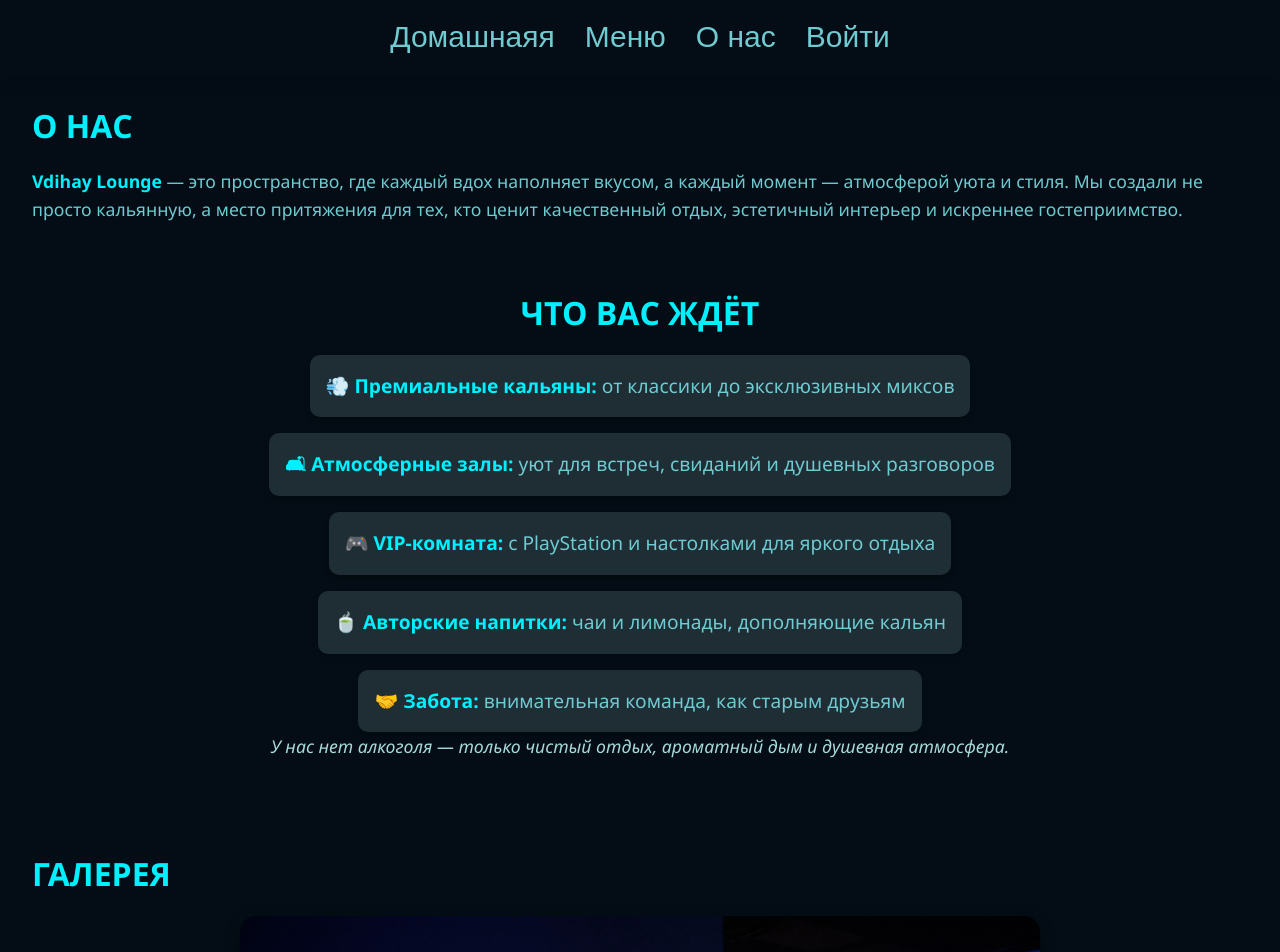
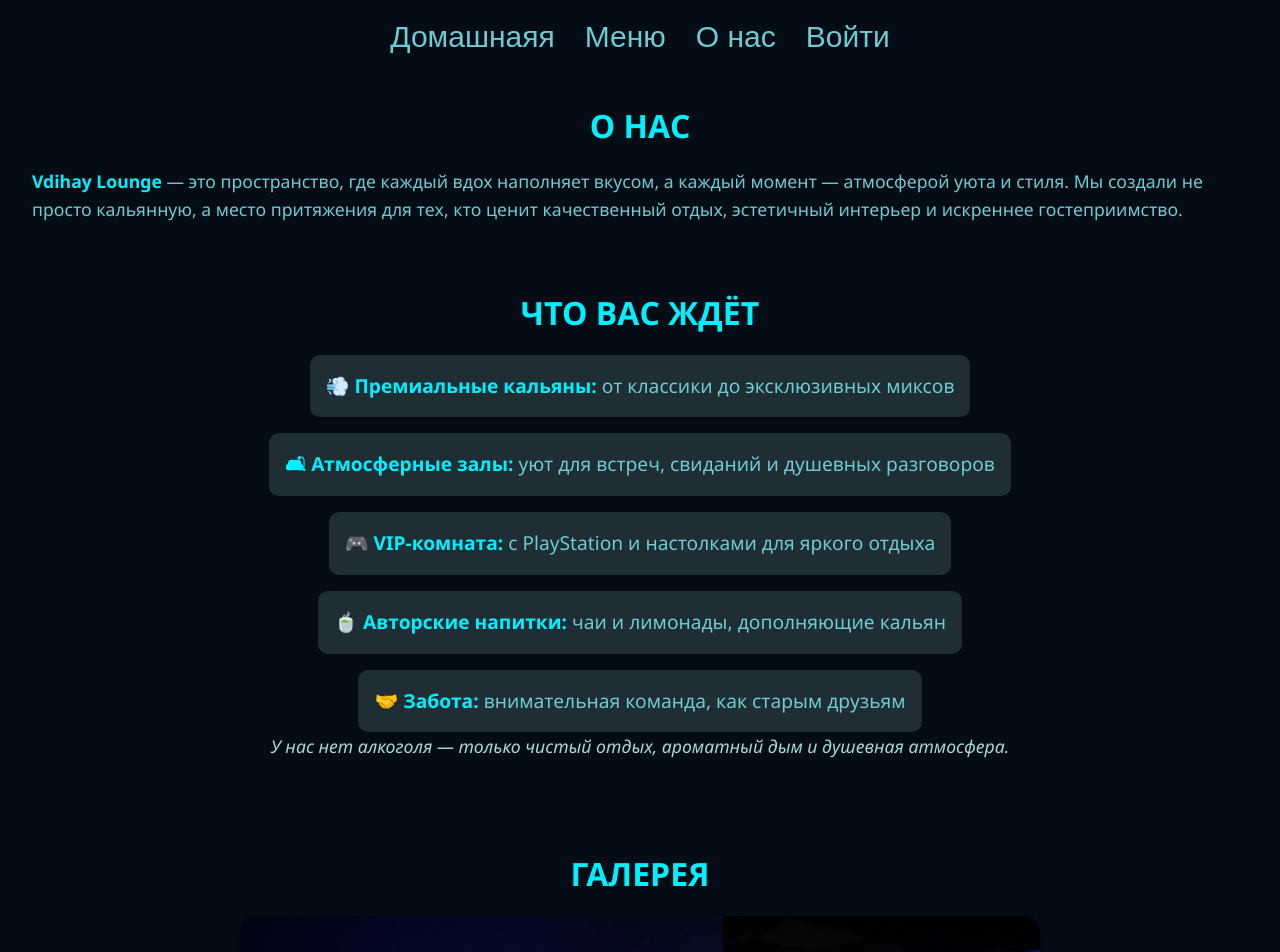
Before and after one commit to SpanDetectea/vdihay, a React (Create React App) app: page /about in a window 1280 px wide. Shown: the top 952 px of the page. Built offline with nearby package versions, Linux system fonts and the light colour scheme; no server answers; a web font is replaced by a local one.

Commit message:
fix bugs

```diff
--- a/src/Components/About/About.jsx
+++ b/src/Components/About/About.jsx
@@ -20,7 +20,7 @@
   return (
     <main className="about">
       <section className="about__us">
-        <h2>О нас</h2>
+        <h2 className="about__us-title">О нас</h2>
         <p>
           <strong>Vdihay Lounge</strong> — это пространство, где каждый вдох
           наполняет вкусом, а каждый момент — атмосферой уюта и стиля. Мы
@@ -61,7 +61,7 @@
       </section>
 
       <section className="about__gallery">
-        <h2>Галерея</h2>
+        <h2 className="about__gallery-title">Галерея</h2>
         <PhotoSlider images={images}/>
       </section>
 
--- a/src/Components/About/About.scss
+++ b/src/Components/About/About.scss
@@ -5,7 +5,16 @@
     padding: 2rem;
     line-height: 1.6;
     padding-top: 100px;
-
+    &__us {
+      &-title {
+        text-align: center;
+      }
+    }
+    &__gallery {
+      &-title {
+        text-align: center;
+      }
+    }
     h2 {
       font-size: 2rem;
       color: #00f0ff;
--- a/src/Components/Admin/Admin.jsx
+++ b/src/Components/Admin/Admin.jsx
@@ -6,8 +6,9 @@
 import AdminRemoveList from "./AdmineRoute/AdminRemoveList/AdminRemoveList";
 import AdminForm from "./AdmineRoute/AdminForm/AdminForm";
 import ChoseDate from "../common/ChoseDate/ChoseDate";
+import { initialDate } from "../../javaScript/formatTime";
 function Admin() {
-  const [date, setDate] = useState("");
+  const [date, setDate] = useState(initialDate(new Date()));
   const [formData, setFormDate] = useState({
     name: "",
     phone: "",
--- a/src/Components/Admin/AdmineRoute/AdminForm/AdminForm.jsx
+++ b/src/Components/Admin/AdmineRoute/AdminForm/AdminForm.jsx
@@ -63,6 +63,7 @@
           type="text"
           placeholder="Имя"
           className="input"
+          maxLength={30}
           onInput={handleName}
           value={formData.name}
         />
@@ -72,6 +73,7 @@
           className="input"
           onInput={handlePhone}
           value={formData.phone}
+          maxLength={12}
         />
         <input
           type="time"
--- a/src/Components/Auth/Auth.scss
+++ b/src/Components/Auth/Auth.scss
@@ -44,12 +44,14 @@
     text-align: center;
     &-acc {
         margin: 30px 0;
+        cursor: pointer;
     }
   }
   &__signup {
     text-align: center;
     &-acc {
         margin: 30px 0;
+        cursor: pointer;
     }
   }
 
--- a/src/Components/Main/Reservation/Reservation.jsx
+++ b/src/Components/Main/Reservation/Reservation.jsx
@@ -4,6 +4,7 @@
 import {
   calculateBookingTime,
   formatDateLocal,
+  initialDate,
 } from "../../../javaScript/formatTime";
 import { useDispatch, useSelector } from "react-redux";
 import Button from "../../common/Button/Button";
@@ -32,8 +33,8 @@
   );
   const isAuth = useSelector((state) => state.auth.isAuth);
   const myReserv = useSelector((state) => state.auth.reserv);
-
-  const [date, setDate] = useState("");
+  const user = useSelector(state => state.auth.user)
+  const [date, setDate] = useState(initialDate(new Date()));
   const [selectedTime, setSelectedTime] = useState("");
   const [orderTime, setOrderTime] = useState(orderTimeDuration[0]);
   const [timeSlots, setTimeSlots] = useState([]);
@@ -75,7 +76,7 @@
             id: curPlace,
             choicesDate: formatDateLocal(start),
             choicesDateEnd: formatDateLocal(end),
-            name: "imya",
+            name: user.name ? user.name : "Гость",
             phone: "phone",
           })
         );
@@ -141,6 +142,7 @@
             </select>
           </div>
         )}
+        {date && peopleCnt && orderTime && !curPlace && <p className="reservation__form-placeholder"> {"⇦"}Выберите стол</p>}
         {curPlace && (
           <div className="reservation__form__info">
             <p className="reservation__form__info-paragraph">
--- a/src/Components/Main/Reservation/Reservation.scss
+++ b/src/Components/Main/Reservation/Reservation.scss
@@ -29,7 +29,10 @@
       min-width: 130px;
       margin: 0 5px;
     }
-
+    &-placeholder {
+      color: $text;
+      margin-top: 10px;
+    }
     &-p {
       color: rgb(110, 20, 20);
       font-size: 14px;
--- a/src/javaScript/formatTime.js
+++ b/src/javaScript/formatTime.js
@@ -60,3 +60,10 @@
   const resEnd = new Date(time[1])
   return start < resEnd && resStart < end;
 }
+export function initialDate(dateString) {
+  const date = new Date(dateString);
+  const year = date.getFullYear();
+  const month = String(date.getMonth() + 1).padStart(2, '0');
+  const day = String(date.getDate()).padStart(2, '0');
+  return `${year}-${month}-${day}`;
+}
```
